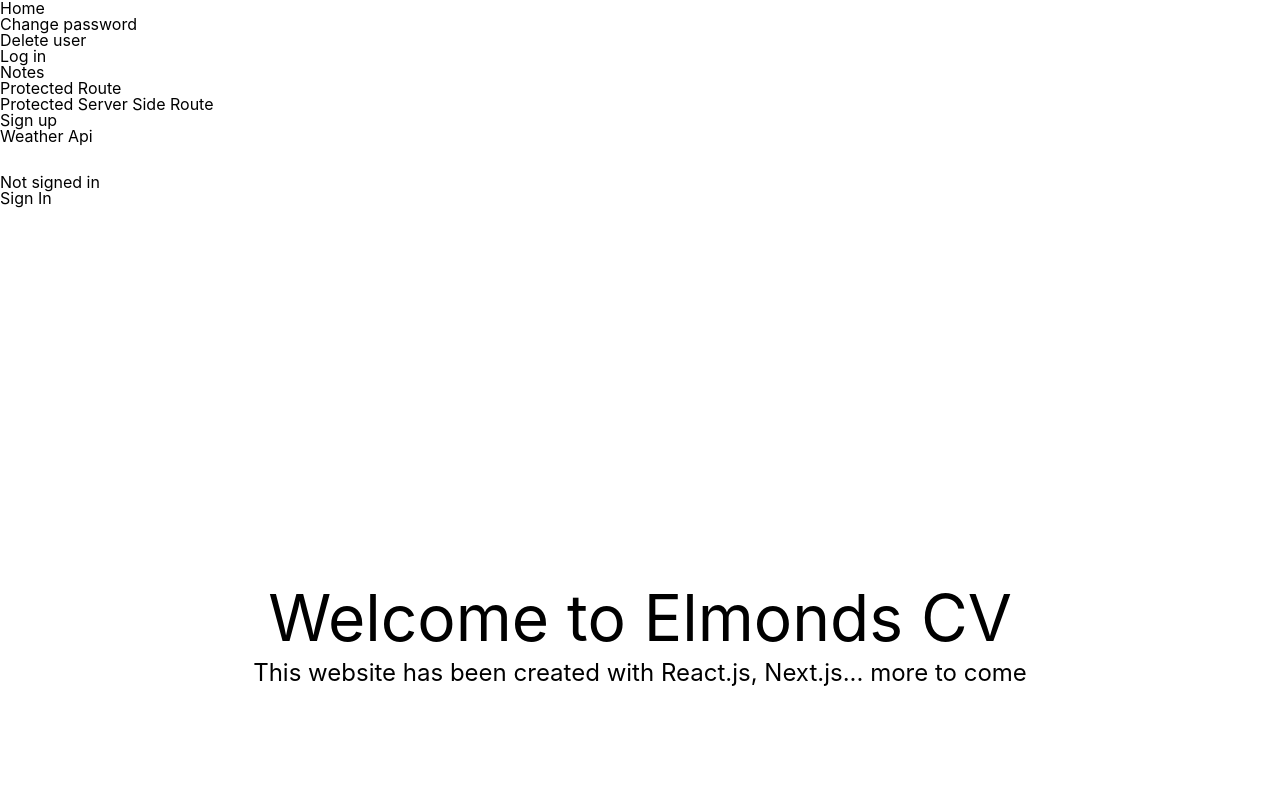
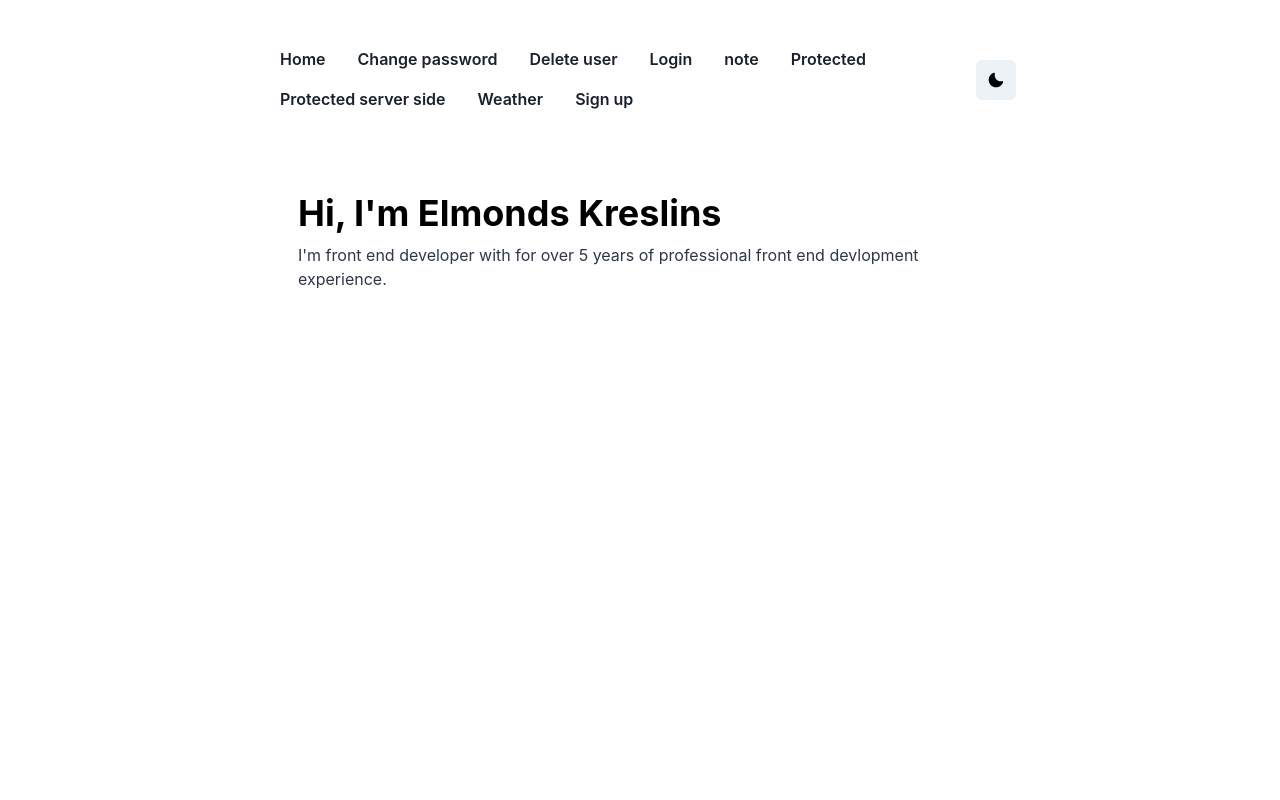
Before and after one commit to elmondino/elmonds, a Next.js app: page / in a window 1280 px wide. Shown: the top 800 px of the page. Built offline with nearby package versions, Linux system fonts and the light colour scheme; no server answers.

Commit message:
added chakra styling

```diff
--- /dev/null
+++ b/components/Container.js
@@ -0,0 +1,152 @@
+import React from 'react';
+import {useColorMode, Button, Flex, Box} from '@chakra-ui/react';
+import NextLink from 'next/link';
+import styled from '@emotion/styled';
+
+import DarkModeSwitch from '../components/DarkModeSwitch';
+
+const Container = ({children}) => {
+	const {colorMode} = useColorMode();
+
+	const bgColor = {
+		light: 'white',
+		dark: '#171717',
+	};
+
+	const color = {
+		light: 'black',
+		dark: 'white',
+	};
+
+	const navHoverBg = {
+		light: 'gray.600',
+		dark: 'gray.300',
+	};
+
+	const StickyNav = styled(Flex)`
+		position: sticky;
+		z-index: 10;
+		top: 0;
+		backdrop-filter: saturate(180%) blur(20px);
+		transition: height 0.5s, line-height 0.5s;
+	`;
+
+	return (
+		<>
+			<StickyNav
+				flexDirection='row'
+				justifyContent='space-between'
+				alignItems='center'
+				maxWidth='800px'
+				minWidth='356px'
+				width='100%'
+				bg={bgColor[colorMode]}
+				as='nav'
+				px={[2, 6, 6]}
+				py={2}
+				mt={8}
+				mb={[0, 0, 8]}
+				mx='auto'>
+				<Box>
+					<NextLink href='/' passHref>
+						<Button
+							as='a'
+							variant='ghost'
+							p={[1, 2, 4]}
+							_hover={{backgroundColor: navHoverBg[colorMode]}}>
+							Home
+						</Button>
+					</NextLink>
+					<NextLink href='/change-password' passHref>
+						<Button
+							as='a'
+							variant='ghost'
+							p={[1, 2, 4]}
+							_hover={{backgroundColor: navHoverBg[colorMode]}}>
+							Change password
+						</Button>
+					</NextLink>
+					<NextLink href='/delete-user' passHref>
+						<Button
+							as='a'
+							variant='ghost'
+							p={[1, 2, 4]}
+							_hover={{backgroundColor: navHoverBg[colorMode]}}>
+							Delete user
+						</Button>
+					</NextLink>
+					<NextLink href='/login' passHref>
+						<Button
+							as='a'
+							variant='ghost'
+							p={[1, 2, 4]}
+							_hover={{backgroundColor: navHoverBg[colorMode]}}>
+							Login
+						</Button>
+					</NextLink>
+					<NextLink href='/note' passHref>
+						<Button
+							as='a'
+							variant='ghost'
+							p={[1, 2, 4]}
+							_hover={{backgroundColor: navHoverBg[colorMode]}}>
+							note
+						</Button>
+					</NextLink>
+					<NextLink href='/protected' passHref>
+						<Button
+							as='a'
+							variant='ghost'
+							p={[1, 2, 4]}
+							_hover={{backgroundColor: navHoverBg[colorMode]}}>
+							Protected
+						</Button>
+					</NextLink>
+					<NextLink href='/protected-server-side' passHref>
+						<Button
+							as='a'
+							variant='ghost'
+							p={[1, 2, 4]}
+							_hover={{backgroundColor: navHoverBg[colorMode]}}>
+							Protected server side
+						</Button>
+					</NextLink>
+					<NextLink href='/weather' passHref>
+						<Button
+							as='a'
+							variant='ghost'
+							p={[1, 2, 4]}
+							_hover={{backgroundColor: navHoverBg[colorMode]}}>
+							Weather
+						</Button>
+					</NextLink>
+					<NextLink href='/sign-up' passHref>
+						<Button
+							as='a'
+							variant='ghost'
+							p={[1, 2, 4]}
+							_hover={{backgroundColor: navHoverBg[colorMode]}}>
+							Sign up
+						</Button>
+					</NextLink>
+				</Box>
+				<DarkModeSwitch />
+			</StickyNav>
+			<Flex
+				as='main'
+				justifyContent='center'
+				flexDirection='column'
+				bg={bgColor[colorMode]}
+				color={color[colorMode]}
+				px={[0, 4, 4]}
+				mt={[4, 8, 8]}
+                mx={'auto'}
+                maxWidth='800px'
+                width='100%'>
+				{children}
+			</Flex>
+		</>
+	);
+};
+
+export default Container;
--- /dev/null
+++ b/components/DarkModeSwitch.js
@@ -0,0 +1,20 @@
+import { useColorMode, IconButton } from '@chakra-ui/react'
+import { SunIcon, MoonIcon } from '@chakra-ui/icons'
+
+const DarkModeSwitch = () => {
+    const { colorMode, toggleColorMode } = useColorMode()
+    const iconColor = {
+        light: 'black',
+        dark: 'white'
+    }
+    return (
+        <IconButton
+            aria-label="Toggle dark mode"
+            icon={colorMode === 'dark' ? <SunIcon /> : <MoonIcon />}
+            onClick={toggleColorMode}
+            color={iconColor[colorMode]}
+        />
+    )
+}
+
+export default DarkModeSwitch
--- a/package.json
+++ b/package.json
@@ -8,6 +8,7 @@
     "start": "next start"
   },
   "dependencies": {
+    "@chakra-ui/icons": "^1.0.10",
     "@chakra-ui/react": "^1.5.0",
     "@emotion/react": "^11",
     "@emotion/styled": "^11",
--- a/pages/_app.js
+++ b/pages/_app.js
@@ -1,17 +1,61 @@
-import '../styles/globals.css';
-import Header from '../components/header/header';
-import {Provider} from 'next-auth/client';
-import {ThemeProvider, theme, CSSReset} from '@chakra-ui/react';
+import React from 'react';
+import {
+	ChakraProvider,
+	ColorModeProvider,
+	useColorMode,
+} from '@chakra-ui/react';
+import customTheme from '../styles/theme';
+import {Global, css} from '@emotion/react';
+
+import Container from '../components/Container';
+
+const GlobalStyle = ({children}) => {
+	const {colorMode} = useColorMode();
+
+	return (
+		<>
+			<Global
+				styles={css`
+					::selection {
+						background-color: #90cdf4;
+						color: #fefefe;
+					}
+					::-moz-selection {
+						background: #ffb7b7;
+						color: #fefefe;
+					}
+					html {
+						min-width: 356px;
+						scroll-behavior: smooth;
+					}
+					#__next {
+						display: flex;
+						flex-direction: column;
+						min-height: 100vh;
+						background: ${colorMode === 'light' ? 'white' : '#171717'};
+					}
+				`}
+			/>
+			{children}
+		</>
+	);
+};
 
 function MyApp({Component, pageProps}) {
 	return (
-		<ThemeProvider theme={theme}>
-			<CSSReset />
-			<Provider session={pageProps.session}>
-				<Header></Header>
-				<Component {...pageProps} />{' '}
-			</Provider>
-		</ThemeProvider>
+		<ChakraProvider resetCSS theme={customTheme}>
+			<ColorModeProvider
+				options={{
+					initialColorMode: 'light',
+					useSystemColorMode: true,
+				}}>
+				<GlobalStyle>
+					<Container>
+						<Component {...pageProps} />
+					</Container>
+				</GlobalStyle>
+			</ColorModeProvider>
+		</ChakraProvider>
 	);
 }
 
--- a/pages/index.js
+++ b/pages/index.js
@@ -1,28 +1,36 @@
-import Head from "next/head";
-import styles from "../styles/Home.module.css";
+import Head from 'next/head';
+import {useColorMode, Heading, Text, Flex, Stack} from '@chakra-ui/react';
 
-export default function Home() {
-  return (
-    <div className={styles.container}>
-      <Head>
-        <title>Create Next App</title>
-        <link rel='icon' href='/favicon.ico' />
-      </Head>
-
-      <main className={styles.main}>
-        <h1 className={styles.title}>Welcome to Elmonds CV</h1>
-        <p className={styles.description}>This website has been created with React.js, Next.js... more to come</p>
-      </main>
-
-      <footer className={styles.footer}>
-        <a
-          href='https://vercel.com?utm_source=create-next-app&utm_medium=default-template&utm_campaign=create-next-app'
-          target='_blank'
-          rel='noopener noreferrer'
-        >
-          Powered by <img src='/vercel.svg' alt='Vercel Logo' className={styles.logo} />
-        </a>
-      </footer>
-    </div>
-  );
+export default function Index() {
+	const {colorMode} = useColorMode();
+	const colorSecondary = {
+		light: 'gray.700',
+		dark: 'gray.400',
+	};
+	return (
+		<>
+			<Head>
+				<title>Home - Elmonds Kreslins</title>
+			</Head>
+			<Stack
+				as='main'
+				spacing={8}
+				justifyContent='center'
+				alignItems='flex-start'
+				m='0 auto 4rem auto'
+				maxWidth='700px'
+				px={2}>
+				<Flex
+					flexDirection='column'
+					justifyContent='flex-start'
+					alignItems='flex-start'
+					maxWidth='700px'>
+					<Heading mb={2}>Hi, I'm Elmonds Kreslins</Heading>
+					<Text color={colorSecondary[colorMode]}>
+						I'm front end developer with for over 5 years of professional front end devlopment experience.
+					</Text>
+				</Flex>
+			</Stack>
+		</>
+	);
 }
--- a/styles/Home.module.css
+++ /dev/null
@@ -1,122 +0,0 @@
-.container {
-  min-height: 100vh;
-  padding: 0 0.5rem;
-  display: flex;
-  flex-direction: column;
-  justify-content: center;
-  align-items: center;
-}
-
-.main {
-  padding: 5rem 0;
-  flex: 1;
-  display: flex;
-  flex-direction: column;
-  justify-content: center;
-  align-items: center;
-}
-
-.footer {
-  width: 100%;
-  height: 100px;
-  border-top: 1px solid #eaeaea;
-  display: flex;
-  justify-content: center;
-  align-items: center;
-}
-
-.footer img {
-  margin-left: 0.5rem;
-}
-
-.footer a {
-  display: flex;
-  justify-content: center;
-  align-items: center;
-}
-
-.title a {
-  color: #0070f3;
-  text-decoration: none;
-}
-
-.title a:hover,
-.title a:focus,
-.title a:active {
-  text-decoration: underline;
-}
-
-.title {
-  margin: 0;
-  line-height: 1.15;
-  font-size: 4rem;
-}
-
-.title,
-.description {
-  text-align: center;
-}
-
-.description {
-  line-height: 1.5;
-  font-size: 1.5rem;
-}
-
-.code {
-  background: #fafafa;
-  border-radius: 5px;
-  padding: 0.75rem;
-  font-size: 1.1rem;
-  font-family: Menlo, Monaco, Lucida Console, Liberation Mono, DejaVu Sans Mono,
-    Bitstream Vera Sans Mono, Courier New, monospace;
-}
-
-.grid {
-  display: flex;
-  align-items: center;
-  justify-content: center;
-  flex-wrap: wrap;
-  max-width: 800px;
-  margin-top: 3rem;
-}
-
-.card {
-  margin: 1rem;
-  flex-basis: 45%;
-  padding: 1.5rem;
-  text-align: left;
-  color: inherit;
-  text-decoration: none;
-  border: 1px solid #eaeaea;
-  border-radius: 10px;
-  transition: color 0.15s ease, border-color 0.15s ease;
-}
-
-.card:hover,
-.card:focus,
-.card:active {
-  color: #0070f3;
-  border-color: #0070f3;
-}
-
-.card h3 {
-  margin: 0 0 1rem 0;
-  font-size: 1.5rem;
-}
-
-.card p {
-  margin: 0;
-  font-size: 1.25rem;
-  line-height: 1.5;
-}
-
-.logo {
-  height: 1em;
-}
-
-@media (max-width: 600px) {
-  .grid {
-    width: 100%;
-    flex-direction: column;
-  }
-}
--- a/styles/globals.css
+++ /dev/null
@@ -1,148 +0,0 @@
-/* Reset CSS */
-/* http://meyerweb.com/eric/tools/css/reset/
-   v2.0 | 20110126
-   License: none (public domain)
-*/
-
-html,
-body,
-div,
-span,
-applet,
-object,
-iframe,
-h1,
-h2,
-h3,
-h4,
-h5,
-h6,
-p,
-blockquote,
-pre,
-a,
-abbr,
-acronym,
-address,
-big,
-cite,
-code,
-del,
-dfn,
-em,
-img,
-ins,
-kbd,
-q,
-s,
-samp,
-small,
-strike,
-strong,
-sub,
-sup,
-tt,
-var,
-b,
-u,
-i,
-center,
-dl,
-dt,
-dd,
-ol,
-ul,
-li,
-fieldset,
-form,
-label,
-legend,
-table,
-caption,
-tbody,
-tfoot,
-thead,
-tr,
-th,
-td,
-article,
-aside,
-canvas,
-details,
-embed,
-figure,
-figcaption,
-footer,
-header,
-hgroup,
-menu,
-nav,
-output,
-ruby,
-section,
-summary,
-time,
-mark,
-audio,
-video {
-  margin: 0;
-  padding: 0;
-  border: 0;
-  font-size: 100%;
-  font: inherit;
-  vertical-align: baseline;
-}
-/* HTML5 display-role reset for older browsers */
-article,
-aside,
-details,
-figcaption,
-figure,
-footer,
-header,
-hgroup,
-menu,
-nav,
-section {
-  display: block;
-}
-body {
-  line-height: 1;
-}
-ol,
-ul {
-  list-style: none;
-}
-blockquote,
-q {
-  quotes: none;
-}
-blockquote:before,
-blockquote:after,
-q:before,
-q:after {
-  content: "";
-  content: none;
-}
-table {
-  border-collapse: collapse;
-  border-spacing: 0;
-}
-/* reset CSS ends */
-
-html,
-body {
-  padding: 0;
-  margin: 0;
-  font-family: -apple-system, BlinkMacSystemFont, Segoe UI, Roboto, Oxygen, Ubuntu, Cantarell, Fira Sans, Droid Sans, Helvetica Neue,
-    sans-serif;
-}
-
-a {
-  color: inherit;
-  text-decoration: none;
-}
-
-* {
-  box-sizing: border-box;
-}
--- /dev/null
+++ b/styles/theme.js
@@ -0,0 +1,43 @@
+import { theme as chakraTheme } from '@chakra-ui/react'
+import { extendTheme } from "@chakra-ui/react"
+import { createBreakpoints } from "@chakra-ui/theme-tools"
+
+const fonts = {
+    ...chakraTheme.fonts,
+    body: `-apple-system,BlinkMacSystemFont,"Segoe UI",Helvetica,Arial,sans-serif,"Apple Color Emoji","Segoe UI Emoji","Segoe UI Symbol"`,
+    heading: `-apple-system,BlinkMacSystemFont,"Segoe UI",Helvetica,Arial,sans-serif,"Apple Color Emoji","Segoe UI Emoji","Segoe UI Symbol"`
+}
+
+const breakpoints = createBreakpoints({
+    sm: "40em",
+    md: "48em",
+    lg: "62em",
+    lg: "80em",
+})
+
+const overrides = {
+    ...chakraTheme,
+    fonts,
+    breakpoints,
+    fontWeights: {
+        normal: 300,
+        medium: 600,
+        bold: 700
+    },
+    fontSizes: {
+        xs: "12px",
+        sm: "14px",
+        md: "16px",
+        lg: "18px",
+        xl: "20px",
+        "2xl": "24px",
+        "3xl": "28px",
+        "4xl": "36px",
+        "5xl": "48px",
+        "6xl": "64px",
+    },
+}
+
+const customTheme = extendTheme(overrides)
+
+export default customTheme
```
Also changed, not shown: pages/_document.js (added, +17 -0 lines), 1 other file (tests, documents, lock files or other folders).
